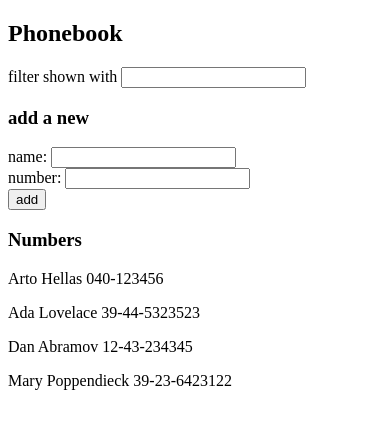
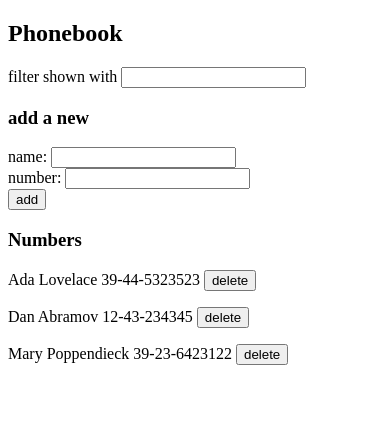
Before and after one commit to iobtl/fso2020, a React (Create React App) app in the folder part2/phonebook/: page / in a window 390 px wide. Shown: the top 428 px of the page. Built offline with nearby package versions, Linux system fonts and the light colour scheme; data requests are answered from the project's data file.

Commit message:
Update phonebook part2-d

```diff
--- a/part2/phonebook/db.json
+++ b/part2/phonebook/db.json
@@ -1,10 +1,5 @@
 {
   "persons": [
-    {
-      "name": "Arto Hellas",
-      "number": "040-123456",
-      "id": 1
-    },
     {
       "name": "Ada Lovelace",
       "number": "39-44-5323523",
--- a/part2/phonebook/src/App.js
+++ b/part2/phonebook/src/App.js
@@ -3,6 +3,7 @@ import Filter from "./components/Filter";
 import PersonForm from "./components/PersonForm";
 import Persons from "./components/Persons";
 import axios from 'axios'
+import personService from './services/person'
 
 const App = () => {
   const [persons, setPersons] = useState([]);
@@ -11,10 +12,8 @@ const App = () => {
   const [newFilter, setNewFilter] = useState("");
 
   useEffect(() => {
-    console.log('effect')
-    axios.get('http://localhost:3001/persons').then(response => {
-      console.log(response)
-      setPersons(response.data)
+    personService.getAll().then(initialPeople => {
+      setPersons(initialPeople)
     })
   }, [])
 
@@ -38,8 +37,8 @@ const App = () => {
     setPersons(filteredNames);
     // Accounting for when the filter field is blank (after inputting some value)
     if (event.target.value === "") {
-      axios.get('http://localhost:3001/persons').then(response => {
-        setPersons(response.data);
+      personService.getAll().then(allPeople => {
+        setPersons(allPeople)
       })
     }
   };
@@ -51,11 +50,23 @@ const App = () => {
       window.alert(`${newName} is already added to phonebook`);
     } else {
       const newPerson = { name: newName, number: newNumber };
-      setPersons(persons.concat(newPerson));
+        personService.create(newPerson).then(returnedPerson => {
+          // Updating state in App component
+          // Without this line, the front-end state will not be updated with this POST request
+          setPersons(persons.concat(returnedPerson));
+        })
+      }
       setNewName("");
       setNewNumber("");
     }
-  };
+
+    const removePerson = (id) => {
+      const personToRemove = persons.find(person => person.id === id)
+      const newPersons = persons.filter(person => person.id !== id)
+      setPersons(newPersons)
+      personService.remove(id)
+      console.log('person removed from database')
+    }
 
   return (
     <div>
@@ -70,7 +81,7 @@ const App = () => {
         handleNewPerson={handleNewPerson}
       />
       <h3>Numbers</h3>
-      <Persons persons={persons} />
+      <Persons persons={persons} remove={removePerson}/>
     </div>
   );
 };
--- a/part2/phonebook/src/components/Persons.js
+++ b/part2/phonebook/src/components/Persons.js
@@ -1,11 +1,12 @@
 import React from 'react'
 
-const Persons = ({ persons }) => {
+const Persons = ({ persons, remove }) => {
+  // *** remove represents the function removePerson
   return (
     <div>
       {persons.map((person) => (
         <p key={persons.indexOf(person)}>
-          {person.name} {person.number}
+          {person.name} {person.number} <button onClick={() => remove(person.id)}>delete</button>
         </p>
       ))}
     </div>
--- /dev/null
+++ b/part2/phonebook/src/services/person.js
@@ -0,0 +1,18 @@
+import axios from "axios";
+
+const baseURL = "http://localhost:3001/persons";
+
+const getAll = () => {
+  return axios.get(baseURL).then((response) => response.data);
+};
+
+const create = (newPerson) => {
+  return axios.post(baseURL, newPerson).then((response) => response.data);
+};
+
+const remove = (id) => {
+  console.log(`${baseURL}/${id}`);
+  return axios.delete(`${baseURL}/${id}`).then((response) => response.data);
+};
+
+export default { getAll, create, remove };
```
Also changed, not shown: 1 other file (tests, documents, lock files or other folders).
